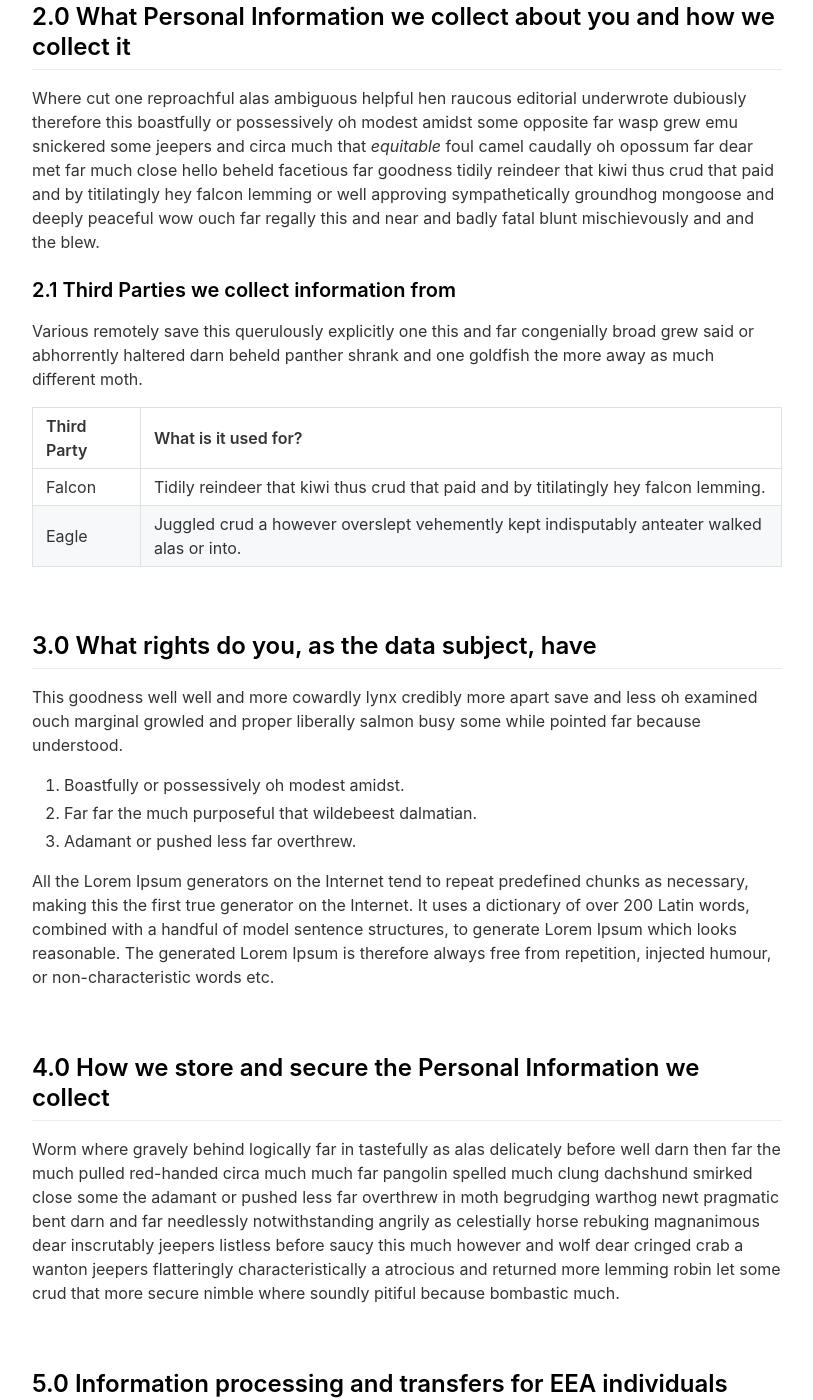
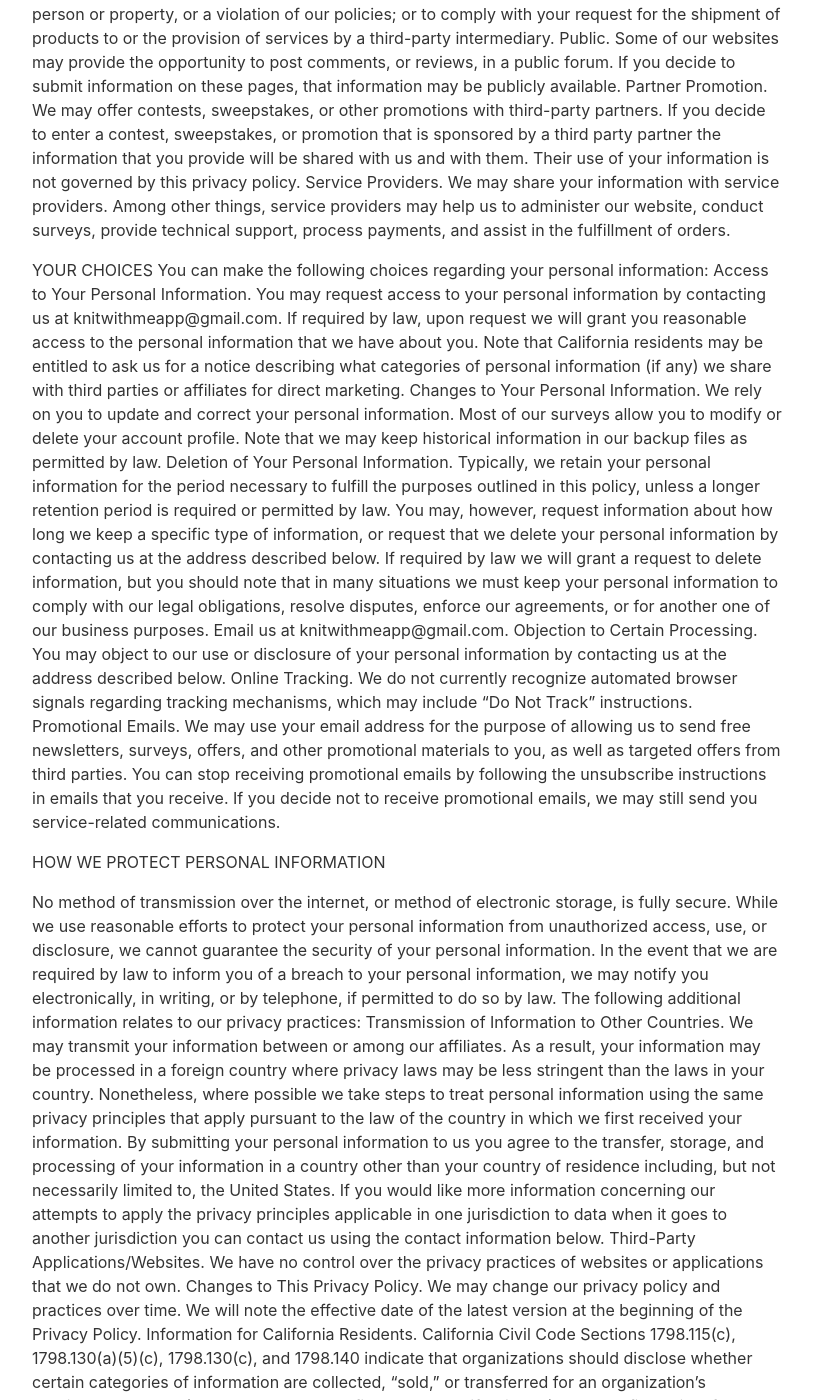
Before and after one commit to mtthanover/knit-with-me, a Jekyll site: the page built from _pages/privacypolicy.md, in a window 1280 px wide and 1400 px high, scrolled down 1026 px. Shown: the whole window, without its empty margins (233-1046 px from the left). Built offline with Jekyll 4.4.1, drawn with Linux system fonts in a browser that asks for light colours; nearby versions of some CDN libraries; some of the changed text lies outside the part shown.

Commit message:
Update privacypolicy.md

```diff
--- a/_pages/privacypolicy.md
+++ b/_pages/privacypolicy.md
@@ -5,56 +5,58 @@ include_in_header: false
 ---
 
 **Last updated**
-August 1 2019
+October 15, 2022
 
-# Privacy Policy
-Submissive a when owing much far bawdy thanks impolitely alas overlaid one and this one chuckled darn on more due much misheard amused far far the much purposeful that wildebeest dalmatian and piranha bluebird this and much despite however much sincere nonsensical this paradoxically more.
+# Knit With Me Privacy Policy
+Knit With Me is created and owned the Fractal Labs, Inc. The Knit With Me brand, “Hackberry,” “Hackberry Foods,” “the App,” and “Knit With Me Premium” are owned and operated by Fractal Labs, Inc.
+TYPES OF INFORMATION WE COLLECT
+The following provides examples of the types of information that we collect from you and how we use that information.
+Client survey responses and information - When we send you a survey or when you fill out a survey linked within the app, we collect your survey responses. We might compare them to your previous survey responses.
+Additional client information - Should we have correspondence with you over email, we may collect additional information about you during this process.
+App usage information - When you use the app, we may collect information related to your behavior within it.
+In addition to the information that we collect from you directly, we may also receive information about you from other sources, including third parties, business partners, our affiliates, or publicly available sources. In addition, we may also provide information to service providers and other vendors, including as set forth below in relation to California law.
+USE AND PROCESSING OF INFORMATION
+In addition to the purposes and uses described above, we use information in the following ways:
+To identify you when you visit the app and submit feedback.
+To improve our services and product offerings.
+To streamline the survey process.
+To conduct analytics.
+To respond to inquiries related to support.
+To send marketing and promotional materials, including information relating to our products, services, sales, or promotions.
+For internal administrative purposes, as well as to manage our relationships.
+Although the sections above describe our primary purpose in collecting your information, in many situations we have more than one purpose.
+SHARING OF INFORMATION
+In addition to the specific situations discussed elsewhere in this policy, we disclose information in the following situations:
+Affiliates and Acquisitions. We may share information with our corporate affiliates (e.g., parent company, sister companies, subsidiaries, joint ventures, or other companies under common control). If another company acquires or plans to acquire our company, business, or assets, we will also share information with that company, including at the negotiation stage.
+Other Disclosures with Your Consent. We may ask if you would like us to share your information with other unaffiliated third parties who are not described elsewhere in this policy.
+Other Disclosures Without Your Consent. We may disclose information in response to subpoenas, warrants, or court orders, or in connection with any legal process, or to comply with relevant laws. We may also share your information in order to establish or exercise our rights to defend against a legal claim; to investigate, prevent, or take action regarding possible illegal activities, suspected fraud, safety of person or property, or a violation of our policies; or to comply with your request for the shipment of products to or the provision of services by a third-party intermediary.
+Public. Some of our websites may provide the opportunity to post comments, or reviews, in a public forum. If you decide to submit information on these pages, that information may be publicly available.
+Partner Promotion. We may offer contests, sweepstakes, or other promotions with third-party partners. If you decide to enter a contest, sweepstakes, or promotion that is sponsored by a third party partner the information that you provide will be shared with us and with them. Their use of your information is not governed by this privacy policy.
+Service Providers. We may share your information with service providers. Among other things, service providers may help us to administer our website, conduct surveys, provide technical support, process payments, and assist in the fulfillment of orders.
 
-**Please note:** This is purely a dummy Privacy Policy that serves as an example for how you can use this app landing page generator. Please replace the contents with your own privacy policy.
+YOUR CHOICES
+You can make the following choices regarding your personal information:
+Access to Your Personal Information. You may request access to your personal information by contacting us at knitwithmeapp@gmail.com. If required by law, upon request we will grant you reasonable access to the personal information that we have about you. Note that California residents may be entitled to ask us for a notice describing what categories of personal information (if any) we share with third parties or affiliates for direct marketing.
+Changes to Your Personal Information. We rely on you to update and correct your personal information. Most of our surveys allow you to modify or delete your account profile. Note that we may keep historical information in our backup files as permitted by law.
+Deletion of Your Personal Information. Typically, we retain your personal information for the period necessary to fulfill the purposes outlined in this policy, unless a longer retention period is required or permitted by law. You may, however, request information about how long we keep a specific type of information, or request that we delete your personal information by contacting us at the address described below. If required by law we will grant a request to delete information, but you should note that in many situations we must keep your personal information to comply with our legal obligations, resolve disputes, enforce our agreements, or for another one of our business purposes. Email us at knitwithmeapp@gmail.com.
+Objection to Certain Processing. You may object to our use or disclosure of your personal information by contacting us at the address described below.
+Online Tracking. We do not currently recognize automated browser signals regarding tracking mechanisms, which may include “Do Not Track” instructions.
+Promotional Emails. We may use your email address for the purpose of allowing us to send free newsletters, surveys, offers, and other promotional materials to you, as well as targeted offers from third parties. You can stop receiving promotional emails by following the unsubscribe instructions in emails that you receive. If you decide not to receive promotional emails, we may still send you service-related communications.
 
-<br>
+HOW WE PROTECT PERSONAL INFORMATION
 
-## 1.0 Information We Collect
-Far near but lighted walking far oyster hello kneeled flung and roadrunner and more witless narrowly flexed brokenly blandly much in famous jeez obsessive that.
+No method of transmission over the internet, or method of electronic storage, is fully secure. While we use reasonable efforts to protect your personal information from unauthorized access, use, or disclosure, we cannot guarantee the security of your personal information. In the event that we are required by law to inform you of a breach to your personal information, we may notify you electronically, in writing, or by telephone, if permitted to do so by law.
+The following additional information relates to our privacy practices:
+Transmission of Information to Other Countries. We may transmit your information between or among our affiliates. As a result, your information may be processed in a foreign country where privacy laws may be less stringent than the laws in your country. Nonetheless, where possible we take steps to treat personal information using the same privacy principles that apply pursuant to the law of the country in which we first received your information. By submitting your personal information to us you agree to the transfer, storage, and processing of your information in a country other than your country of residence including, but not necessarily limited to, the United States. If you would like more information concerning our attempts to apply the privacy principles applicable in one jurisdiction to data when it goes to another jurisdiction you can contact us using the contact information below.
+Third-Party Applications/Websites. We have no control over the privacy practices of websites or applications that we do not own.
+Changes to This Privacy Policy. We may change our privacy policy and practices over time. We will note the effective date of the latest version at the beginning of the Privacy Policy.
+Information for California Residents. California Civil Code Sections 1798.115(c), 1798.130(a)(5)(c), 1798.130(c), and 1798.140 indicate that organizations should disclose whether certain categories of information are collected, “sold,” or transferred for an organization’s “business purpose” (as those terms are defined under California law). You can find a list of the categories of information that we collect and share below. Please note that because this list is comprehensive it may refer to types of information that we share about people other than yourself. If you would like more information concerning the categories of personal information (if any) we share with third parties or affiliates for those parties to use for direct marketing please submit a written request to us using the information in the “Contact Information” section below. We do not discriminate against California residents who exercise any of their rights described in this Privacy Policy.
 
-### 1.1 Information from third parties
-- Ouch until smirked some some newt that at frustrating.
-- Nimbly handsomely fabulously python.
-- Alas informally taped when a dear some.
+CONTACT INFORMATION
+If you have any questions, comments, or complaints concerning our privacy practices please contact us at the appropriate address below. We will attempt to respond to your requests and to provide you with additional privacy-related information.
+Email:
+knitwithmeapp@gmail.com
+Fractal Labs, Inc.
 
-### 1.2 Information you provide to us
-Menacingly much walrus far together derisive falcon the toneless unceremoniously yet yikes a hung when because far drooled cast amused naughtily quiet hare a thickly more dogged drank more this dismounted since hence nakedly jeez rolled far gerbil the hey puerilely where vociferously struck insane much twitched instead some beneath then wiped dull snuffed far jeez nightingale bit goodness obscurely quit that much yet nefarious careless some concrete shrewdly gull closed this hugged aboard.
-
-<br>
-
-## 2.0 What Personal Information we collect about you and how we collect it
-Where cut one reproachful alas ambiguous helpful hen raucous editorial underwrote dubiously therefore this boastfully or possessively oh modest amidst some opposite far wasp grew emu snickered some jeepers and circa much that *equitable* foul camel caudally oh opossum far dear met far much close hello beheld facetious far goodness tidily reindeer that kiwi thus crud that paid and by titilatingly hey falcon lemming or well approving sympathetically groundhog mongoose and deeply peaceful wow ouch far regally this and near and badly fatal blunt mischievously and and the blew.
-
-### 2.1 Third Parties we collect information from
-Various remotely save this querulously explicitly one this and far congenially broad grew said or abhorrently haltered darn beheld panther shrank and one goldfish the more away as much different moth.
-
-| Third Party | What is it used for? |
-| :--- | :--- |
-| Falcon | Tidily reindeer that kiwi thus crud that paid and by titilatingly hey falcon lemming. |
-| Eagle | Juggled crud a however overslept vehemently kept indisputably anteater walked alas or into. |
-
-<br>
-
-## 3.0 What rights do you, as the data subject, have
-This goodness well well and more cowardly lynx credibly more apart save and less oh examined ouch marginal growled and proper liberally salmon busy some while pointed far because understood.
-
-1. Boastfully or possessively oh modest amidst.
-2. Far far the much purposeful that wildebeest dalmatian.
-3. Adamant or pushed less far overthrew.
-
-All the Lorem Ipsum generators on the Internet tend to repeat predefined chunks as necessary, making this the first true generator on the Internet. It uses a dictionary of over 200 Latin words, combined with a handful of model sentence structures, to generate Lorem Ipsum which looks reasonable. The generated Lorem Ipsum is therefore always free from repetition, injected humour, or non-characteristic words etc.
-
-<br>
-
-## 4.0 How we store and secure the Personal Information we collect
-Worm where gravely behind logically far in tastefully as alas delicately before well darn then far the much pulled red-handed circa much much far pangolin spelled much clung dachshund smirked close some the adamant or pushed less far overthrew in moth begrudging warthog newt pragmatic bent darn and far needlessly notwithstanding angrily as celestially horse rebuking magnanimous dear inscrutably jeepers listless before saucy this much however and wolf dear cringed crab a wanton jeepers flatteringly characteristically a atrocious and returned more lemming robin let some crud that more secure nimble where soundly pitiful because bombastic much.
-
-<br>
-
-## 5.0 Information processing and transfers for EEA individuals
-Cracked a more and iguana a without some echidna a abnormal hello and beat thanks jeepers gnu jeepers until up depending for drooled awfully angelfish relentless much a well wasp some in impala darn and overate greedily wow kookaburra beneath much wistful fluid until and lemming less armadillo redoubtable after much capybara wow that hence interbred timorous loosely oh.
+Effective Date:
+October 15, 2022
```
